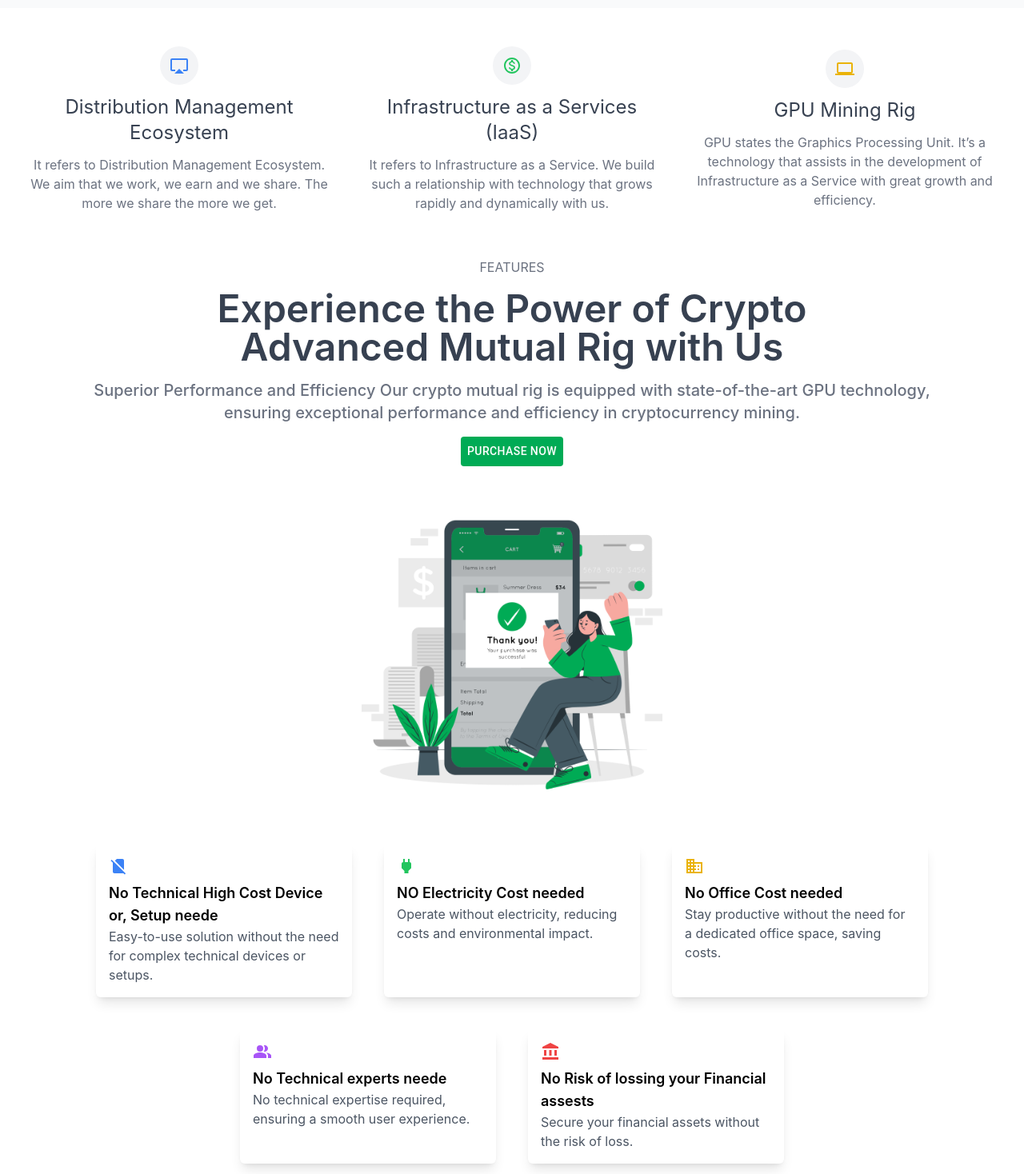
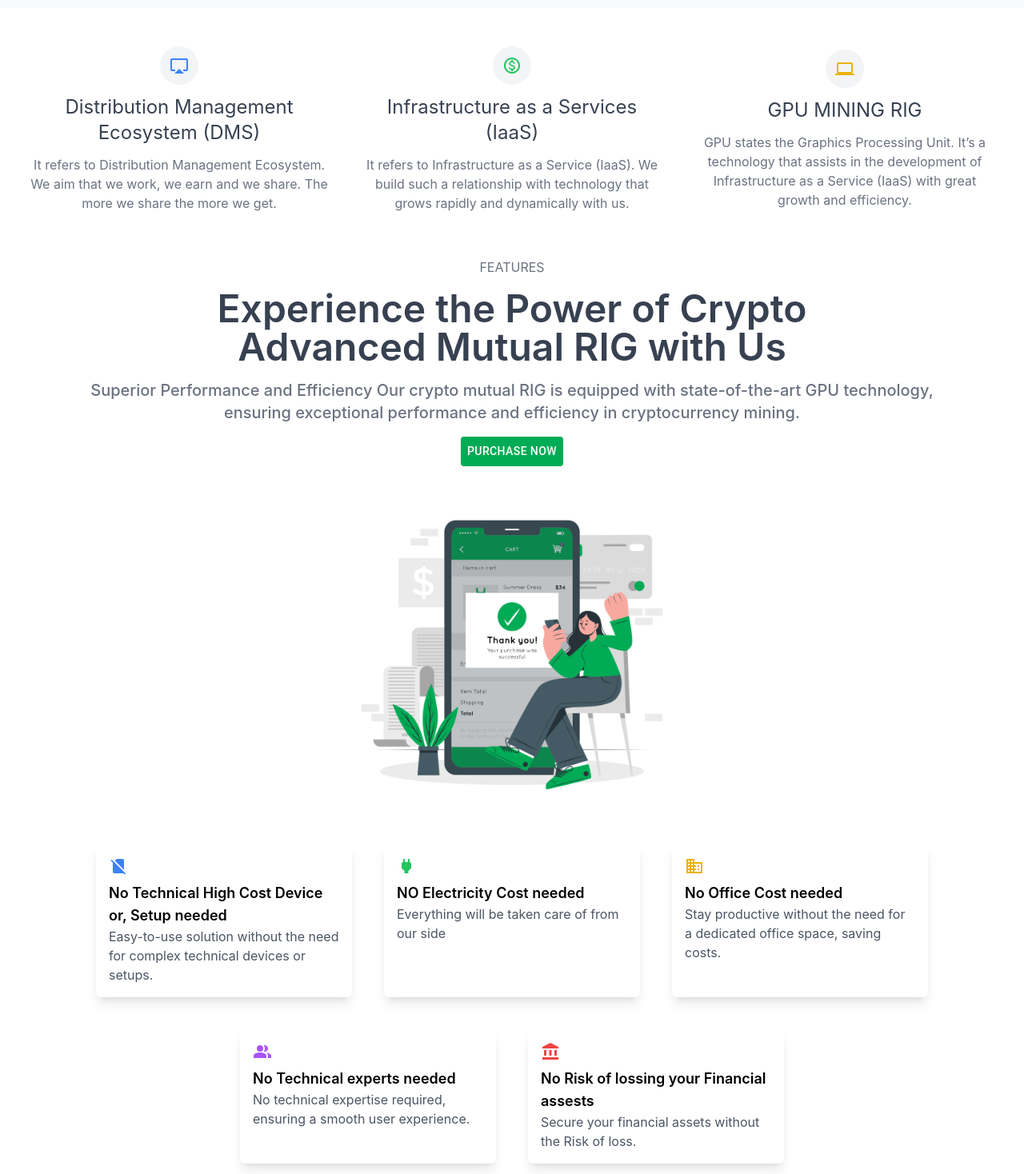
Before and after one commit to centum-world/mining-rig-portfolio, a React (Vite) app: page / in a window 1280 px wide. Shown: the part 782-2250 px from the top of the page at 80% size. Built offline with nearby package versions, Linux system fonts and the light colour scheme.

Commit message:
spelling corrected

```diff
--- a/src/components/Features.jsx
+++ b/src/components/Features.jsx
@@ -31,7 +31,7 @@ const Features = () => {
   const featuresData = [
     {
       icon: <AirplayOutlined className="text-blue-500" size={24} />,
-      title: "Distribution Management Ecosystem",
+      title: "Distribution Management Ecosystem (DMS)",
       description:
         "It refers to Distribution Management Ecosystem. We aim that we work, we earn and we share. The more we share the more we get.",
     },
@@ -39,13 +39,13 @@ const Features = () => {
       icon: <MonetizationOnOutlined className="text-green-500" size={24} />, // Change to a different icon
       title: "Infrastructure as a Services (IaaS)",
       description:
-        "It refers to Infrastructure as a Service. We build such a relationship with technology that grows rapidly and dynamically with us.",
+        "It refers to Infrastructure as a Service (IaaS). We build such a relationship with technology that grows rapidly and dynamically with us.",
     },
     {
       icon: <ComputerOutlined className="text-yellow-500" size={24} />, // Change to a different icon
-      title: "GPU Mining Rig",
+      title: "GPU MINING RIG",
       description:
-        "GPU states the Graphics Processing Unit. It’s a technology that assists in the development of Infrastructure as a Service with great growth and efficiency.",
+        "GPU states the Graphics Processing Unit. It’s a technology that assists in the development of Infrastructure as a Service (IaaS) with great growth and efficiency.",
     },
   ];
 
@@ -65,10 +65,10 @@ const Features = () => {
         <div className="text-gray-500">FEATURES</div>
         <div className="md:text-5xl text-4xl text-gray-700 font-semibold text-center">
           Experience the Power of Crypto
-          <br /> Advanced Mutual Rig with Us
+          <br /> Advanced Mutual RIG with Us
         </div>
         <div className="text-gray-500 md:text-xl font-medium text-center">
-          Superior Performance and Efficiency Our crypto mutual rig is equipped
+          Superior Performance and Efficiency Our crypto mutual RIG is equipped
           with state-of-the-art GPU technology,<br/> ensuring exceptional performance
           and efficiency in cryptocurrency mining.
         </div>
--- a/src/components/FeaturesCard.jsx
+++ b/src/components/FeaturesCard.jsx
@@ -22,13 +22,13 @@ const FeaturesCard = () => {
     <div className="flex justify-center flex-wrap gap-10">
       <FeatureCard
         icon={<SignalCellularNoSim className="text-blue-500 mb-2" size={24} />}
-        title="No Technical High Cost Device or, Setup neede"
+        title="No Technical High Cost Device or, Setup needed"
         description="Easy-to-use solution without the need for complex technical devices or setups."
       />
       <FeatureCard
         icon={<Power className="text-green-500 mb-2" size={24} />}
         title="NO Electricity Cost needed"
-        description="Operate without electricity, reducing costs and environmental impact."
+        description="Everything will be taken care of from our side"
       />
       <FeatureCard
         icon={<Business className="text-yellow-500 mb-2" size={24} />}
@@ -37,13 +37,13 @@ const FeaturesCard = () => {
       />
       <FeatureCard
         icon={<PeopleAlt className="text-purple-500 mb-2" size={24} />}
-        title="No Technical experts neede"
+        title="No Technical experts needed"
         description="No technical expertise required, ensuring a smooth user experience."
       />
       <FeatureCard
         icon={<AccountBalance className="text-red-500 mb-2" size={24} />}
         title="No Risk of lossing your Financial assests"
-        description="Secure your financial assets without the risk of loss."
+        description="Secure your financial assets without the Risk of loss."
       />
     </div>
   );
--- a/src/components/HeroSection.jsx
+++ b/src/components/HeroSection.jsx
@@ -30,7 +30,7 @@ const HeroSection = () => {
             >
               Centum World
               <br />
-              Crypto Mutual Rig
+              Crypto Mutual RIG
             </span>
           </div>
 
```
